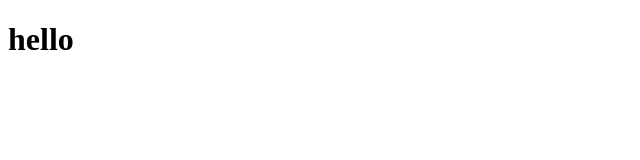
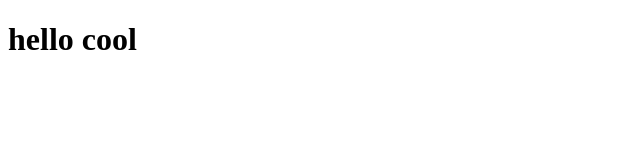
Before and after one commit to fernlee/coursera-test, a plain HTML site: page site/index.html in a window 1280 px wide. Shown: the full height of the page, 0-640 px from the left. Drawn offline with Linux system fonts and the light colour scheme.

Commit message:
small change

```diff
--- a/site/index.html
+++ b/site/index.html
@@ -4,6 +4,6 @@
 	<title>hello coursera</title>
 </head>
 <body>
-<h1>hello</h1>
+<h1>hello cool</h1>
 </body>
 </html>
```
